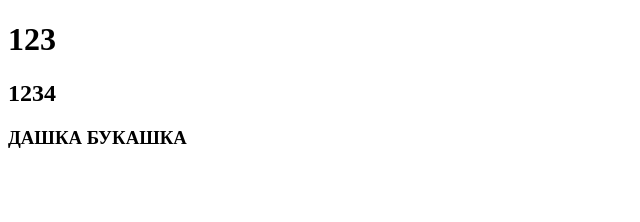
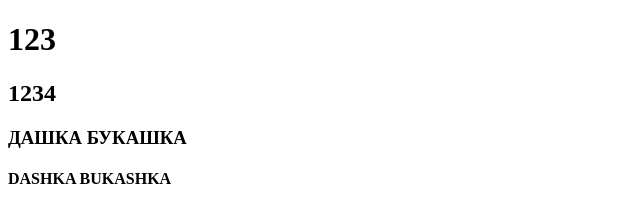
Before and after one commit to BikarevichDaniil/bikarevich, a plain HTML site: page index.html in a window 1280 px wide. Shown: the whole page, without its empty margins (0-640 px from the left). Drawn offline with Linux system fonts and the light colour scheme.

Commit message:
another commit

```diff
--- a/index.html
+++ b/index.html
@@ -9,5 +9,6 @@
     <h1> 123 </h1>
     <h2> 1234 </h2>
     <h3> ДАШКА БУКАШКА </h3>
+    <h4> DASHKA BUKASHKA </h4>
 </body>
 </html>
```
